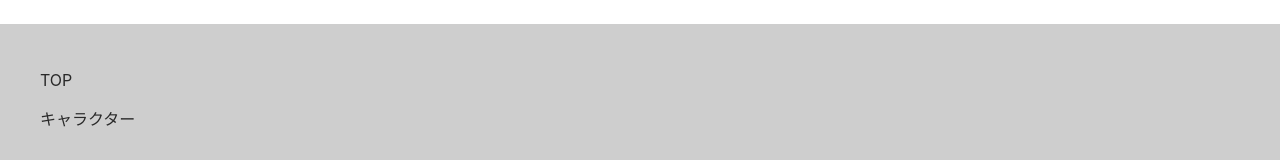
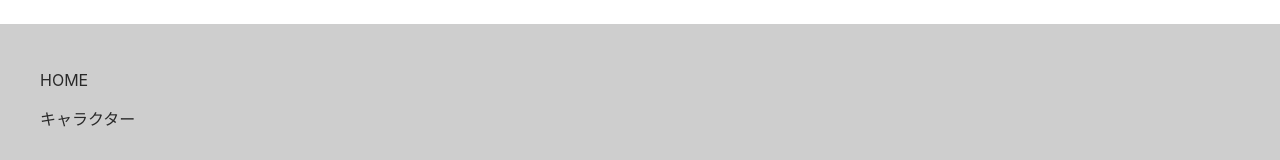
Before and after one commit to yukinos/wakusei-web, a React (Create React App) app: page / in a window 1280 px wide. Shown: the part 4276-4436 px from the top of the page. Built offline with nearby package versions, Linux system fonts and the light colour scheme; the HTML template or start-up script is replaced by a standard one.

Commit message:
微調整

```diff
--- a/src/App.js
+++ b/src/App.js
@@ -1,5 +1,6 @@
 import React from "react";
 import "./App.css";
+
 
 import Header from "./Header";
 import Hero from "./Hero";
--- a/src/Footer.js
+++ b/src/Footer.js
@@ -5,7 +5,7 @@ class Footer extends React.Component {
     return (
         <div class="footer">
           <div class="footer-menu-list">
-            <p>TOP</p>
+            <p>HOME</p>
             <p>キャラクター</p>
           </div>
             <div class="copyright">© 2023 わくせい</div>
```
Also changed, not shown: src/character.js (added, +11 -0 lines).
